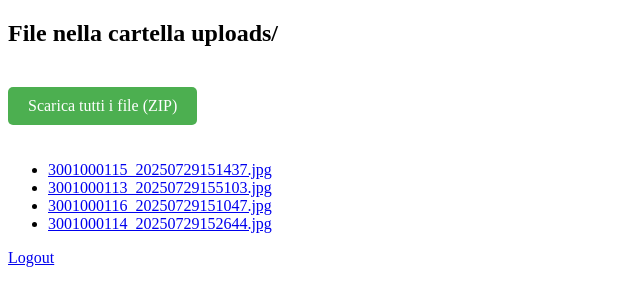
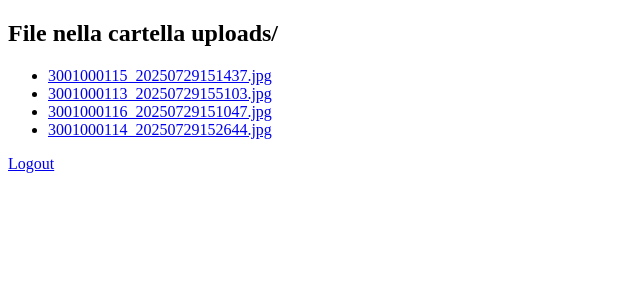
Before and after one commit to nicolasbianco/biscan, a Flask app: page /admin in a window 1280 px wide. Shown: the top 306 px of the page, without its empty margins (0-640 px from the left). Run offline with Flask 3, Linux system fonts and the light colour scheme; the visitor is signed in with stand-in values (Sample User, id 1).

Commit message:
Update admin.html

```diff
--- a/templates/admin.html
+++ b/templates/admin.html
@@ -1,27 +1,13 @@
+
 <!DOCTYPE html>
 <html>
 
 <head>
     <title>Elenco File</title>
-    <style>
-        .download-btn {
-            display: inline-block;
-            padding: 10px 20px;
-            background-color: #4CAF50;
-            color: white;
-            text-decoration: none;
-            border-radius: 5px;
-            margin: 20px 0;
-        }
-        .download-btn:hover {
-            background-color: #45a049;
-        }
-    </style>
 </head>
 
 <body>
     <h2>File nella cartella uploads/</h2>
-    <a href="{{ url_for('download_all') }}" class="download-btn">Scarica tutti i file (ZIP)</a>
     <ul>
         {% for file in files %}
         <li><a href="{{ url_for('uploaded_file', filename=file) }}" target="_blank">{{ file }}</a></li>
```
